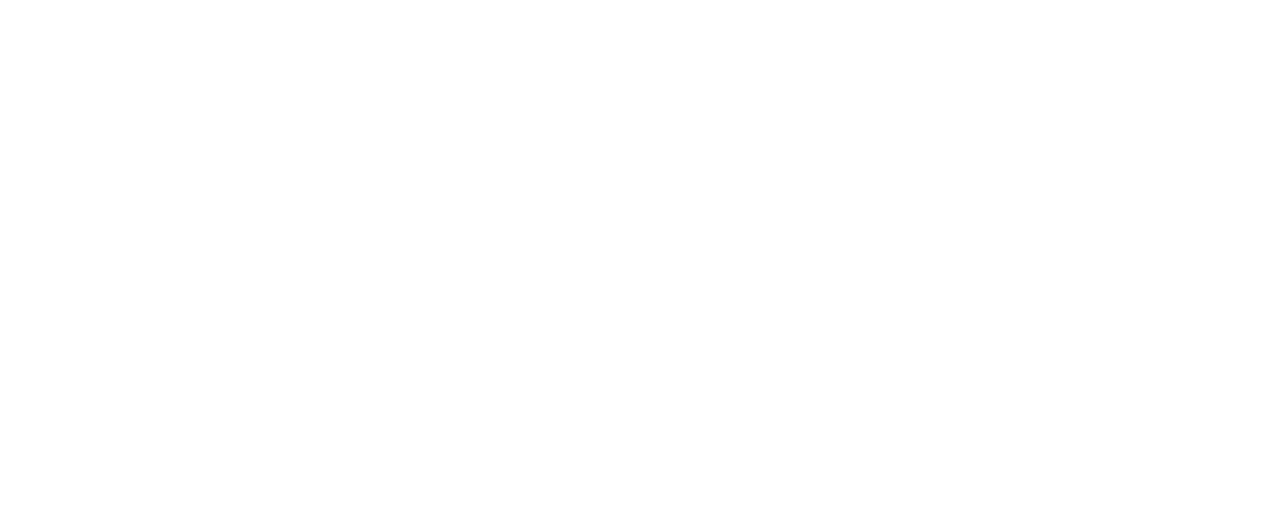
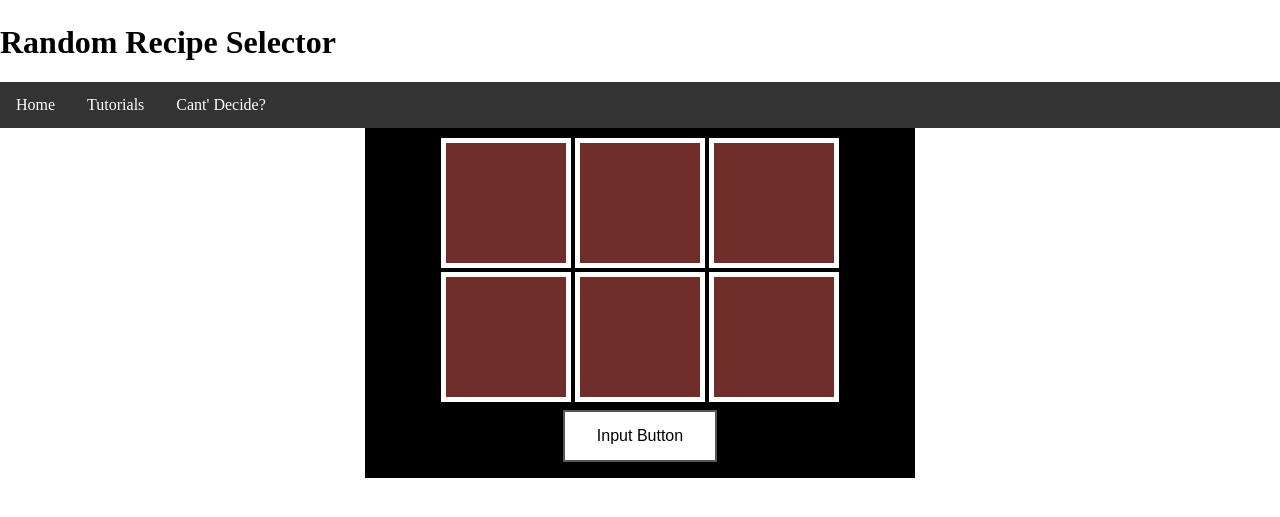
Before and after one commit to MBalderasNu/FinalPHP, a PHP site: page /dontknow.php in a window 1280 px wide. Before the commit the part shown is empty. Shown: the top 517 px of the page. Run offline with PHP 8.4, Linux system fonts and the light colour scheme.

Commit message:
Added random page and navbar.php, used php incluse on both index and random

```diff
--- a/frontend/dontknow.php
+++ b/frontend/dontknow.php
@@ -0,0 +1,41 @@
+<!DOCTYPE html>
+<html lang="en">
+<head>
+    <meta charset="UTF-8">
+    <meta name="viewport" content="width=device-width, initial-scale=1.0">
+    <meta http-equiv="X-UA-Compatible" content="ie=edge">
+    <link rel='stylesheet' href='./styles/style.css'>
+    <title>Random</title>
+    <h1>Random Recipe Selector</h1>
+    <?php include 'navbar.php';?>
+
+</head>
+<body>
+<div id="outer-container">
+  <div id="spacer"></div>
+  <div id="box-container">
+    <div id="demobox">
+
+    </div>
+    <div id="demobox">
+
+    </div>
+    <div id="demobox">
+
+    </div>
+    <div id="demobox">
+
+    </div>
+    <div id="demobox">
+
+    </div>
+    <div id="demobox">
+
+    </div>
+    <input type="button" class="button5" value="Input Button">
+</div>
+</div>
+
+
+</body>
+</html>
--- /dev/null
+++ b/frontend/navbar.php
@@ -0,0 +1,7 @@
+<div class="text-nav">
+            <ul>
+                    <li><a href="index.php">Home</a></li>
+                    <li><a href="tutorial.php">Tutorials</a></li>
+                    <li><a href="dontknow.php">Cant' Decide?</a></li>
+                  </ul>
+    </div>
--- a/frontend/styles/style.css
+++ b/frontend/styles/style.css
@@ -73,3 +73,52 @@
    text-decoration:underline;
    cursor:pointer;
    }
+#outer-container{
+  text-align: center;
+  width:100%;
+  height:75%;
+}
+#box-container{
+  border: 10px solid black ;
+  background-color: black;
+  display:inline-block;
+  text-align: center;
+  max-width: 530px;
+  max-height: 500px;
+  width: 530px;
+  height: 330px;
+}
+#spacer{
+  width:33%;
+
+}
+#demobox {
+  text-align: center;
+  display:inline-block;
+    background-color: rgb(112, 46, 43) ;
+    padding: 10px ;
+    border: 5px solid white ;
+    width:100px;
+    max-width:100px;
+    height:100px;
+    max-height: 100px;
+
+   }
+
+  .button5 {
+    display: inline-block;
+    background-color: white;
+    color: black;
+    border: 2px solid #555555;
+    padding: 15px 32px;
+    text-align: center;
+    font-size: 16px;
+    margin: 4px 2px;
+    cursor: pointer;
+    text-decoration: none;
+  }
+
+  .button5:hover {
+    background-color: #555555;
+    color: white;
+  }
```
Also changed, not shown: frontend/index.php (+3 -7 lines).
